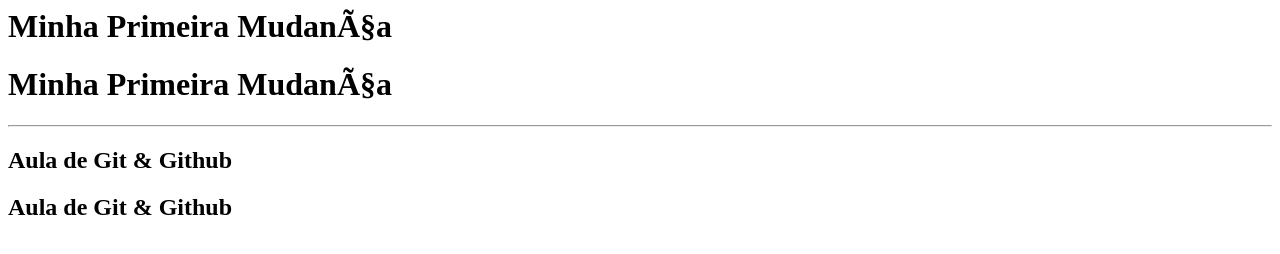
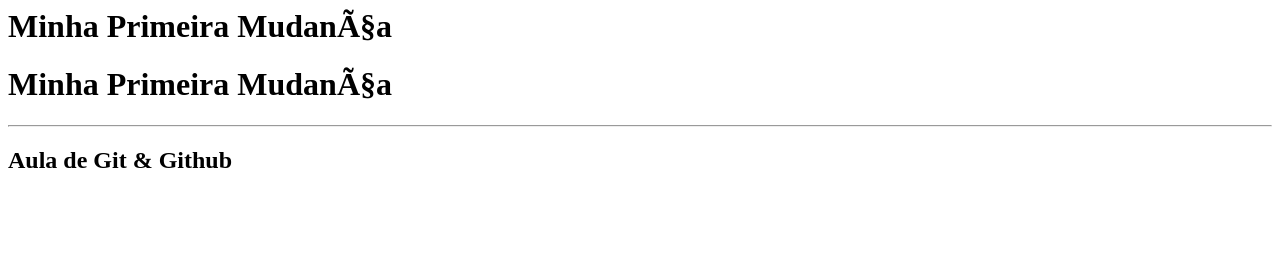
Before and after one commit to jeff-devv/PW1, a plain HTML site: page index.html in a window 1280 px wide. Drawn offline with Linux system fonts and the light colour scheme.

Commit message:
Adicionar teceira mudança

```diff
--- a/index.html
+++ b/index.html
@@ -7,6 +7,5 @@
 	<h1> Minha Primeira Mudança</h1>
 	<hr/>
 	<h2> Aula de Git & Github</h2>
-	<h2> Aula de Git & Github</h2>
 </body>
 </html>
```
